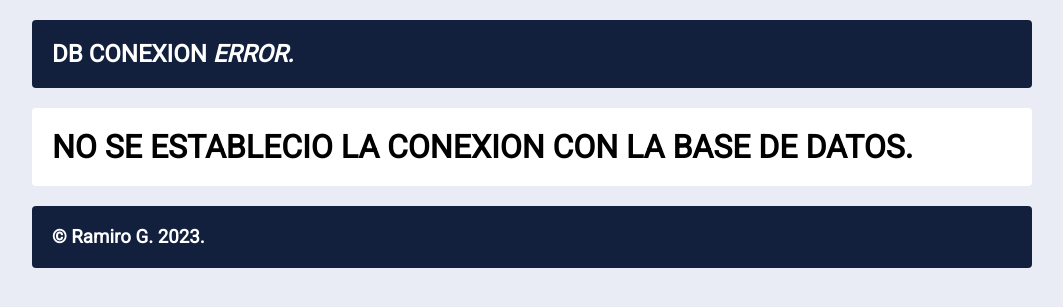
After one commit to Name2Id/SOIPCDE, a PHP site: page /require/LaPlantillaErrorDeConexion.html in a window 1280 px wide. The commit adds this page. Shown: the top 307 px of the page, without its empty margins (108-1171 px from the left). Run offline with PHP 8.4, Linux system fonts and the light colour scheme.

Commit message:
estableciendo conexion ala base de datos mysql desde php

```diff
--- a/public/ElIndex.php
+++ b/public/ElIndex.php
@@ -1,3 +1,4 @@
 <?php
+error_reporting(E_ALL ^ E_WARNING);
 require_once '../require/ElAutoload.php';
 require_once '../require/LaRuta.php';
--- a/require/ElAutoload.php
+++ b/require/ElAutoload.php
@@ -4,7 +4,7 @@ spl_autoload_register (function($class) {
     if (file_exists($ruta)) {
         require_once $ruta;
     }else {
-        require_once 'C:/xampp/htdocs/require/LaPlantilla404Clase.php';
+        require_once 'C:/xampp/htdocs/require/LaPlantilla404Clase.html';
         die ();
     }
 });
--- /dev/null
+++ b/require/LaPlantillaErrorDeConexion.html
@@ -0,0 +1,75 @@
+<!DOCTYPE html>
+<html lang="en">
+<head>
+    <style>
+        * {
+            margin: 0;
+            padding: 0;
+        }
+
+        body {
+            background: #E9ECF4;
+            color: #000;
+            font-family: 'Roboto', sans-serif;
+        }
+
+        .contenedor {
+            width: 90%;
+            max-width: 1000px;
+            margin: 20px auto;
+            display: grid;
+            grid-gap: 20px;
+            grid-template-columns: repeat(3, 1fr);
+            grid-template-rows: repeat(4, auto);
+
+            grid-template-areas: "header header header"
+                                "contenido contenido contenido"
+                                "footer footer footer";
+        }
+
+        .contenedor > div,
+        .contenedor .header,
+        .contenedor .contenido,
+        .contenedor .sidebar,
+        .contenedor .footer {
+            background: #fff;
+            padding: 20px;
+            border-radius: 4px;
+        }
+
+        .contenedor .header {
+            background: #12203E;
+            color: #fff;
+            grid-area: header;
+        }
+
+        .contenedor .contenido {
+            grid-area: contenido;
+        }
+
+        .contenedor .footer {
+            background: #12203E;
+            color: #fff;
+            grid-area: footer;
+        }
+    </style>
+	<meta charset="UTF-8">
+	<meta name="viewport" content="width=device-width, initial-scale=1.0">
+	<meta http-equiv="X-UA-Compatible" content="ie=edge">
+	<link href="https://fonts.googleapis.com/css?family=Roboto" rel="stylesheet">
+	<title>Ramiro S back N</title>
+</head>
+<body>
+	<div class="contenedor">
+		<header class="header">
+			<h2>DB CONEXION <em>ERROR.</em></h2>
+		</header>
+		<main class="contenido">
+			<h1>NO SE ESTABLECIO LA CONEXION CON LA BASE DE DATOS.</h1>
+		</main>
+		<footer class="footer">
+			<h3>&copy; Ramiro G. 2023.</h3>
+		</footer>
+	</div>
+</body>
+</html>
```
Also changed, not shown: classes/ElControlador.php (+5 -3 lines), classes/LaBaseDeDatos.php (added, +24 -0 lines), classes/LasConstantes.php (added, +19 -0 lines), require/LaPlantilla404Clase.html (renamed from require/LaPlantilla404Clase.php), templates/LaPlantilla.html (renamed from templates/LaPlantilla.php), templates/LaPlantilla404.html (renamed from templates/LaPlantilla404.php).
